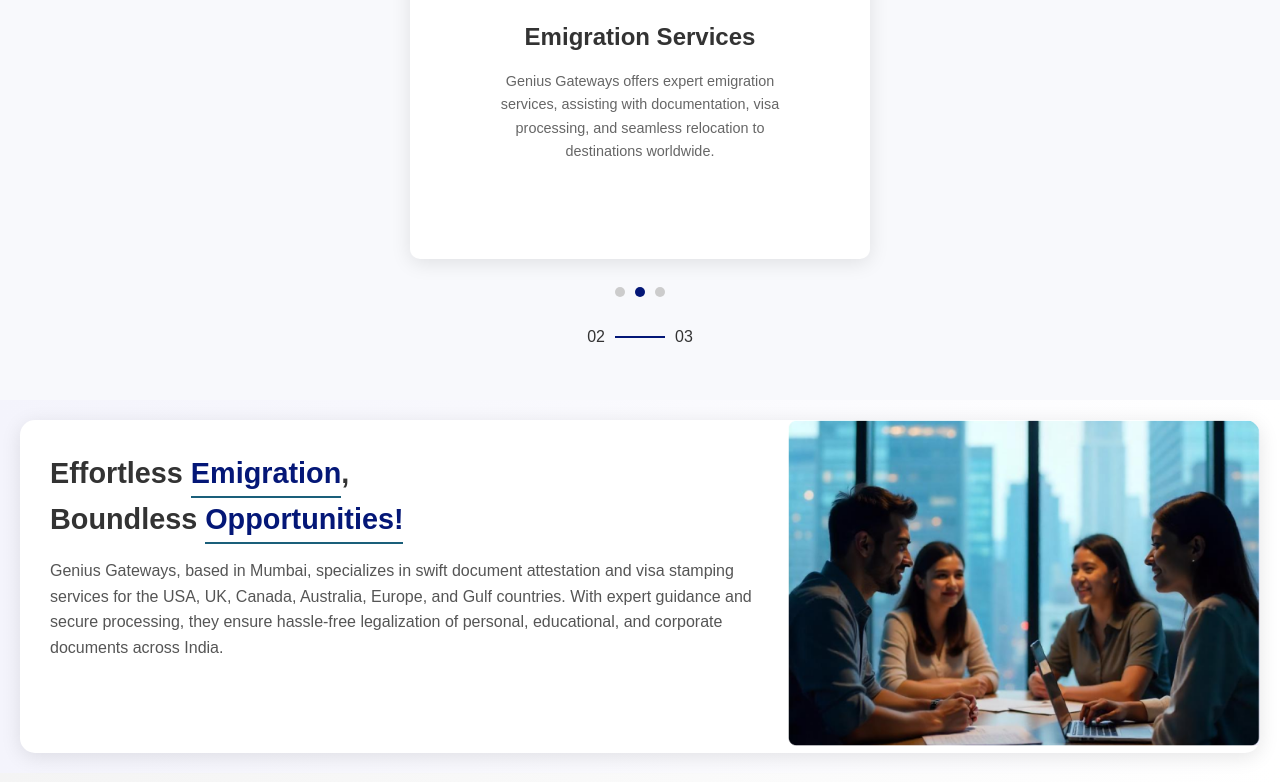
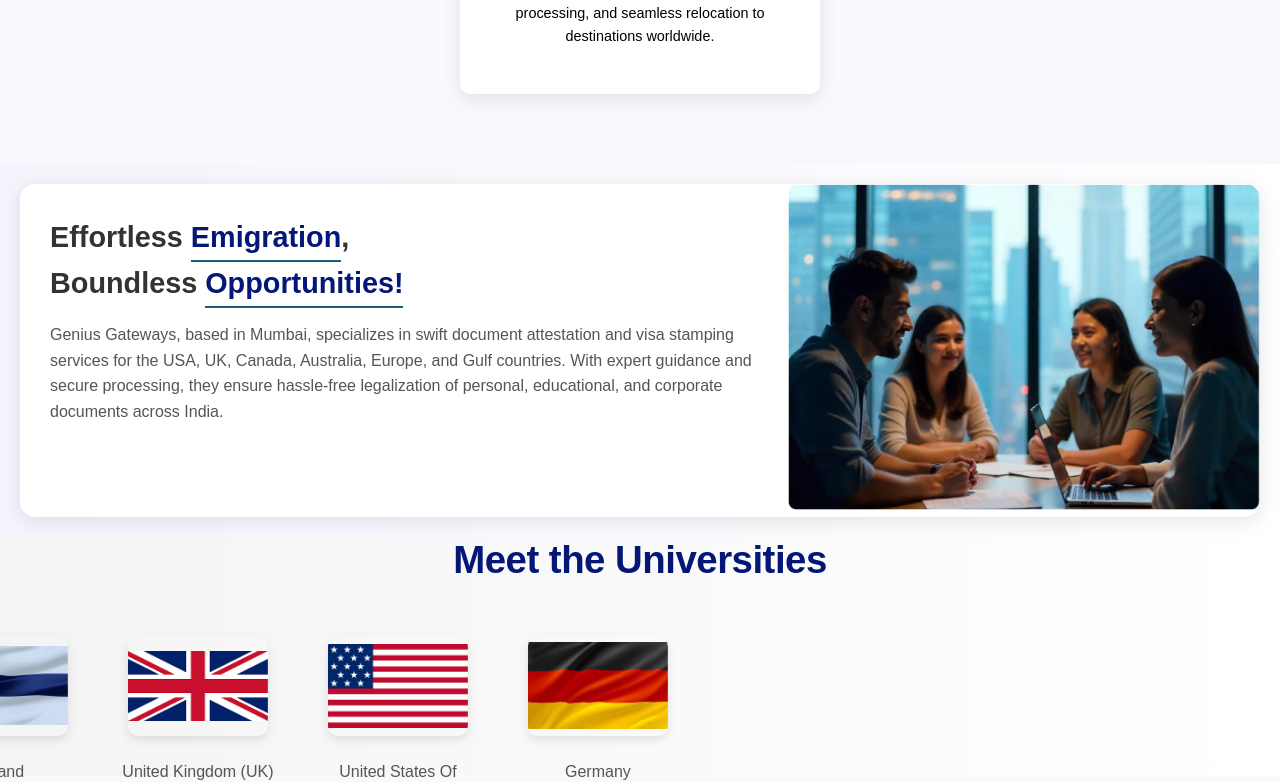
Before and after one commit to GeniusGateways/GeniusGateways, a React (Create React App) app: page / in a window 1280 px wide. Shown: the part 1525-2307 px from the top of the page. Built offline with nearby package versions, Linux system fonts and the light colour scheme.

Commit message:
hero edit

```diff
--- a/src/components/Services.jsx
+++ b/src/components/Services.jsx
@@ -5,6 +5,7 @@
 import visaIcon from "../assets/visaIcon.png";
 import emigrationIcon from "../assets/emigrationIcon.png";
 import servicesIcon from "./../assets/servicesIcon.png";
+import admission from "./../assets/adm.png"
 
 const ServicesSlider = () => {
   const [activeIndex, setActiveIndex] = useState(1);
@@ -17,6 +18,11 @@
       icon: visaIcon,
     },
     {
+      title: 'Admission Support',
+      description: 'Our expert counselors help students choose the right university and course, ensuring a smooth application process and increasing the chances of securing admission in top institutions worldwide.',
+      icon: admission,
+    },
+    {
       title: 'Visa Emigration Services',
       description: 'Genius Gateways offers expert visa services, ensuring smooth processing for study, work, family, and travel visas worldwide.',
       icon: emigrationIcon,
@@ -26,6 +32,7 @@
       description: 'Genius Gateways offers expert emigration services, assisting with documentation, visa processing, and seamless relocation to destinations worldwide.',
       icon: servicesIcon,
     },
+
   ];
 
   const goToNext = () => {
@@ -66,11 +73,6 @@
         ))}
       </div>
 
-      <div className="slider-pagination">
-        <span className="page-number">{String(activeIndex + 1).padStart(2, '0')}</span>
-        <div className="page-line"></div>
-        <span className="page-number">{String(services.length).padStart(2, '0')}</span>
-      </div>
     </div>
   );
 };
--- a/src/styles/footer.css
+++ b/src/styles/footer.css
@@ -153,11 +153,11 @@
 .social-icon {
   font-size: 1.5rem;
 
-  color: #9f0f0f;
+  color: #ac0927;
   transition: color 0.3s, transform 0.3s ease-in-out;
 }
 .social-icon:hover {
-  color: #020a3b;
+  color: #61081e;
   transform: scale(1.2); /* Enlarges slightly on hover */
 }
 
@@ -174,11 +174,11 @@
 .footer-heading {
   font-size: 2.5rem;
   font-weight: bold;
-  color: #040b2d !important;
+  color: #1f045b !important;
   text-transform: uppercase;
   text-align: center;
   margin-bottom: 2px;
-  margin-top: 5px; /* ✅ Remove extra space */
+  margin-top: 1px; /* ✅ Remove extra space */
   transition: color 0.3s ease-in-out, transform 0.3s ease-in-out, text-shadow 0.3s ease-in-out;
   animation: fadeInUp 1.2s ease-in-out;
   text-shadow: 3px 3px 6px rgba(0, 0, 0, 0.3),
@@ -261,7 +261,7 @@
   .footer-container {
     grid-template-columns: 1fr ;
     text-align: center;
-    gap: 15px;
+    gap: 5px;
   }
 
   .footer-logo {
--- a/src/styles/header.css
+++ b/src/styles/header.css
@@ -5,6 +5,7 @@
 .header {
   background: linear-gradient(to right, #4f5888, #4d89ce);
   padding: 15px 50px;
+  padding-right: 10px;
   display: flex;
   justify-content: space-between;
   align-items: center;
@@ -98,7 +99,7 @@
 
 /* Hamburger Animation */
 .hamburger:hover {
-  transform: rotate(360deg);
+  transform: rotate(0deg);
 }
 
 /* Sidebar (Mobile Navigation) */
@@ -106,7 +107,7 @@
   position: fixed;
   top: 0;
   right: -100%;
-  width: 300px;
+  width: 280px;
   height: 100%;
   background: rgba(0, 0, 0, 0.95);
   display: flex;
@@ -121,7 +122,7 @@
 
 /* Sidebar Open State with Animation */
 .sidebar.open {
-  right: 0;
+  right: 1;
   opacity: 1;
   transform: translateX(0);
   animation: fadeIn 0.5s ease-in-out;
@@ -173,11 +174,11 @@
   }
 
   .logo {
-    font-size: 2rem;
+    font-size: 1rem;
   }
 
   .sidebar {
-    width: 250px;
+    width:250px;
   }
 
   .sidebar a {
--- a/src/styles/services.css
+++ b/src/styles/services.css
@@ -38,20 +38,14 @@
   background-color: #fff;
   border-radius: 10px;
   box-shadow: 0 4px 20px rgba(0, 0, 0, 0.1);
-  padding: 80px;
+  padding: 30px;
   max-width: 300px;
   transition: transform 0.3s ease;
 }
 
-/* Active service card effect */
-.service-card.active {
-  border: 2px solid #041777;
-
-}
-
 /* Hover Effect for Service Cards */
 .service-card:hover {
-  transform: scale(1.04); /* Slightly enlarges on hover */
+  transform: scale(1.02); /* Slightly enlarges on hover */
   box-shadow: 0 6px 25px rgba(0, 0, 0, 0.15);
 }
 
@@ -67,26 +61,13 @@
 
 .service-description {
   font-size: 0.9rem;
-  color: #666;
+  color: black;
 }
 
 .slider-navigation {
   margin-top: 20px;
 }
 
-.nav-dot {
-  display: inline-block;
-  width: 10px;
-  height: 10px;
-  background-color: #ccc;
-  border-radius: 50%;
-  margin: 0 5px;
-  cursor: pointer;
-}
-
-.nav-dot.active {
-  background-color: #041777;
-}
 
 .slider-pagination {
   display: flex;
@@ -94,17 +75,6 @@
   align-items: center;
   gap: 10px;
   margin-top: 20px;
-}
-
-.page-number {
-  font-size: 1rem;
-  color: #333;
-}
-
-.page-line {
-  width: 50px;
-  height: 2px;
-  background-color: #041777;
 }
 
 /* Responsive Design */
@@ -136,13 +106,6 @@
       font-size: 1.8rem;
   }
 
-  .slider-pagination .page-number {
-      font-size: 0.9rem;
-  }
-
-  .page-line {
-      width: 40px; /* Adjust the line width */
-  }
 }
 
 /* For mobile devices (screen width <= 480px) */
--- a/src/styles/testimonials.css
+++ b/src/styles/testimonials.css
@@ -20,14 +20,18 @@
 
   .section-header h2 {
     font-size: 2.4rem;
-    color: black;
+    color:  #041777 !important;
     font-weight: bold;
     font-weight: 700;
     margin: 0;
     line-height: 1.2;
     letter-spacing: -0.5px;
   }
-
+  .section-header h2:hover {
+    color: #e74c3c;
+    transform: scale(1.05);
+    text-shadow: 0 0 10px rgba(119, 20, 9, 0.5);
+  }
   /* Slider Styling */
   .testimonial-slider {
     display: flex;
@@ -111,9 +115,7 @@
       flex-direction: column;
     }
 
-    .slider-btn {
-      display: none;
-    }
+
 
     .section-header h2 {
       font-size: 1.8rem;
@@ -141,4 +143,39 @@
       width: 60px;
       height: 60px;
     }
+    @media (max-width: 480px) {
+      .testimonial-slider {
+          position: relative; /* Ensure the slider is positioned for absolute buttons */
+          display: flex;
+          align-items: center;
+          justify-content: center;
+      }
+
+      .slider-btn {
+          display: flex !important; /* Ensure buttons are visible */
+          align-items: center;
+          justify-content: center;
+          position: absolute;
+          top: 93%;
+          transform: translateY(-50%);
+          width: 40px; /* Small button size */
+          height:40px;
+
+          color: black;
+          font-size: 15px;
+          border: none;
+          border-radius: 50%;
+          cursor: pointer;
+          z-index: 10; /* Ensure buttons appear above testimonials */
+      }
+
+      .prev {
+          left: 2px; /* Position left button */
+      }
+
+      .next {
+          right: 2px; /* Position right button */
+      }
+
   }
+  }
--- a/src/styles/universities.css
+++ b/src/styles/universities.css
@@ -1,125 +1,87 @@
-/* Main Section Wrapper */
-.universities-section {
-  width: 88vw;
-  max-width: 1400px;
-  margin: 60px auto;
-  padding: 70px;
-  background: linear-gradient(to right, #f8f9fc, #eef1f7); /* Light gradient */
-  box-shadow: 0 10px 30px rgba(0, 0, 0, 0.1); /* Soft shadow */
-  border-radius: 15px;
-  text-align: center;
+/* Scrolling Wrapper */
+.scrolling-wrapper {
+  width: 100%;
   overflow: hidden;
-  animation: fadeIn 1s ease-in-out;
+  white-space: nowrap;
+  position: relative;
 }
 
-/* "Meet the Universities" Heading */
-.section-header h2 {
-  font-size: 2rem;
-  font-weight: 600;
-  color: #041777 !important;
-  margin-bottom: 20px;
-  display: block;
-  transition: color 0.3s ease, transform 0.3s ease;
+/* Main Container - Continuous Scrolling */
+.universities-container {
+  display: flex;
+  flex-wrap: nowrap;
+  align-items: center;
+  gap: 40px; /* Proper spacing between images */
+  padding: 20px 0;
+  width: max-content;
+  animation: scrollUniversities 5s linear infinite; /* Smooth infinite scrolling */
 }
 
-/* Hover Effect on Heading */
-.section-header h2:hover {
-  color: #e74c3c;
-  transform: scale(1.05);
-  text-shadow: 0 0 10px rgba(231, 76, 60, 0.5);
+/* Duplicate Content for Seamless Effect */
+.universities-container .university {
+  flex: 0 0 auto;
+  width: 160px;
+  height: 120px;
+  text-align: center;
 }
 
-/* Container for University Logos */
-.universities-container {
-  display: flex;
-  justify-content: center;
-  align-items: center;
-  flex-wrap: wrap;
-  gap: 90px; /* Increased space between images */
-  margin-top: 20px;
-}
-
-/* Individual University Box */
-.university {
-  display: flex;
-  flex-direction: column;
-  align-items: center;
-  text-align: center;
-  animation: fadeInUp 1s ease-in-out;
-}
-
-/* University Logos - Add Scaling Animation */
+/* University Images - Same Width & Height */
 .university img {
-  width: 150px;
+  width: 140px; /* Fixed size for all images */
   height: 100px;
   object-fit: contain;
   border-radius: 10px;
   box-shadow: 0px 4px 10px rgba(0, 0, 0, 0.1);
-  transition: transform 0.4s ease-in-out, box-shadow 0.4s ease-in-out;
+  transition: transform 0.3s ease;
 }
 
-/* Hover Effect - Enlarges the Logos */
+/* Hover Effect */
 .university img:hover {
-  transform: scale(1.1);
-  box-shadow: 0px 8px 15px rgba(0, 0, 0, 0.15);
+  transform: scale(1.05);
 }
 
-/* Keyframe Animations */
-@keyframes fadeIn {
+/* 🔹 Keyframe Animation for Seamless Continuous Scrolling */
+@keyframes scrollUniversities {
   from {
-      opacity: 0;
-      transform: translateY(50px);
+    transform: translateX(0);
   }
   to {
-      opacity: 1;
-      transform: translateY(0);
+    transform: translateX(-50%);
   }
 }
 
-@keyframes fadeInUp {
-  from {
-      opacity: 0;
-      transform: translateY(40px);
+/* 🔹 Responsive Design */
+@media (max-width: 768px) {
+  .universities-container {
+    gap: 40px; /* Maintain proper spacing */
+    padding: 15px 0;
   }
-  to {
-      opacity: 1;
-      transform: translateY(0);
-  }
-}
 
-/* Responsive Adjustments */
-@media (max-width: 1024px) {
-  .universities-section {
-      width: 95vw;
-      padding: 30px;
+  .university {
+    width: 150px;
+    height: 110px;
   }
 
   .university img {
-      width: 130px;
-      height: 80px;
-  }
-}
-
-@media (max-width: 768px) {
-  .universities-section {
-      width: 98vw;
-      padding: 20px;
-  }
-
-  .universities-container {
-      flex-direction: column;
-      gap: 30px;
-  }
-
-  .university img {
-      width: 120px;
-      height: 70px;
+    width: 130px;
+    height: 90px;
   }
 }
 
 @media (max-width: 480px) {
+  .universities-container {
+    gap: 30px; /* Reduce gap slightly for mobile */
+    padding: 10px 0;
+    animation-duration: 8s; /* Slightly faster scrolling on small screens */
+  }
+
+  .university {
+    width: 140px;
+    height: 100px;
+  }
+
   .university img {
-      width: 110px;
-      height: 60px;
+    width: 120px;
+    height: 80px;
   }
 }
--- a/src/styles/whyChooseUs.css
+++ b/src/styles/whyChooseUs.css
@@ -1,7 +1,7 @@
 /* Main Why Choose Us Container */
 .why-choose-container {
-  width: 90vw;  /* ✅ Consistent width like other sections */
-  max-width: 1300px; /* ✅ Ensures layout consistency */
+  width: 90vw;
+  max-width: 1300px;
   margin: 60px auto;
   padding: 50px;
   background: linear-gradient(to right, #f8f9fc, #eef1f7);
@@ -104,13 +104,24 @@
       min-width: 100%;
   }
 }
+@media (max-width: 480px) {
+  .why-choose-container {
+      width: 95vw;
+      padding: 15px; /* Reduced padding */
+  }
 
-@media (max-width: 480px) {
   .why-choose-title {
-      font-size: 2rem;
+      font-size: 1.8rem; /* Reduce heading size */
   }
 
   .stat-box {
-      font-size: 0.9rem;
+      min-width: 90%; /* Reduce width */
+      max-width: 280px; /* Ensure they are not too wide */
+      padding: 10px; /* Reduce padding */
+      font-size: 0.85rem; /* Reduce text size */
+  }
+
+  .stats-container {
+      gap: 15px; /* Reduce space between boxes */
   }
 }
```
Also changed, not shown: src/styles/contactUs.css (+29 -14 lines), src/styles/heroSection.css (+37 -1 lines), src/assets/adm.png (added).
